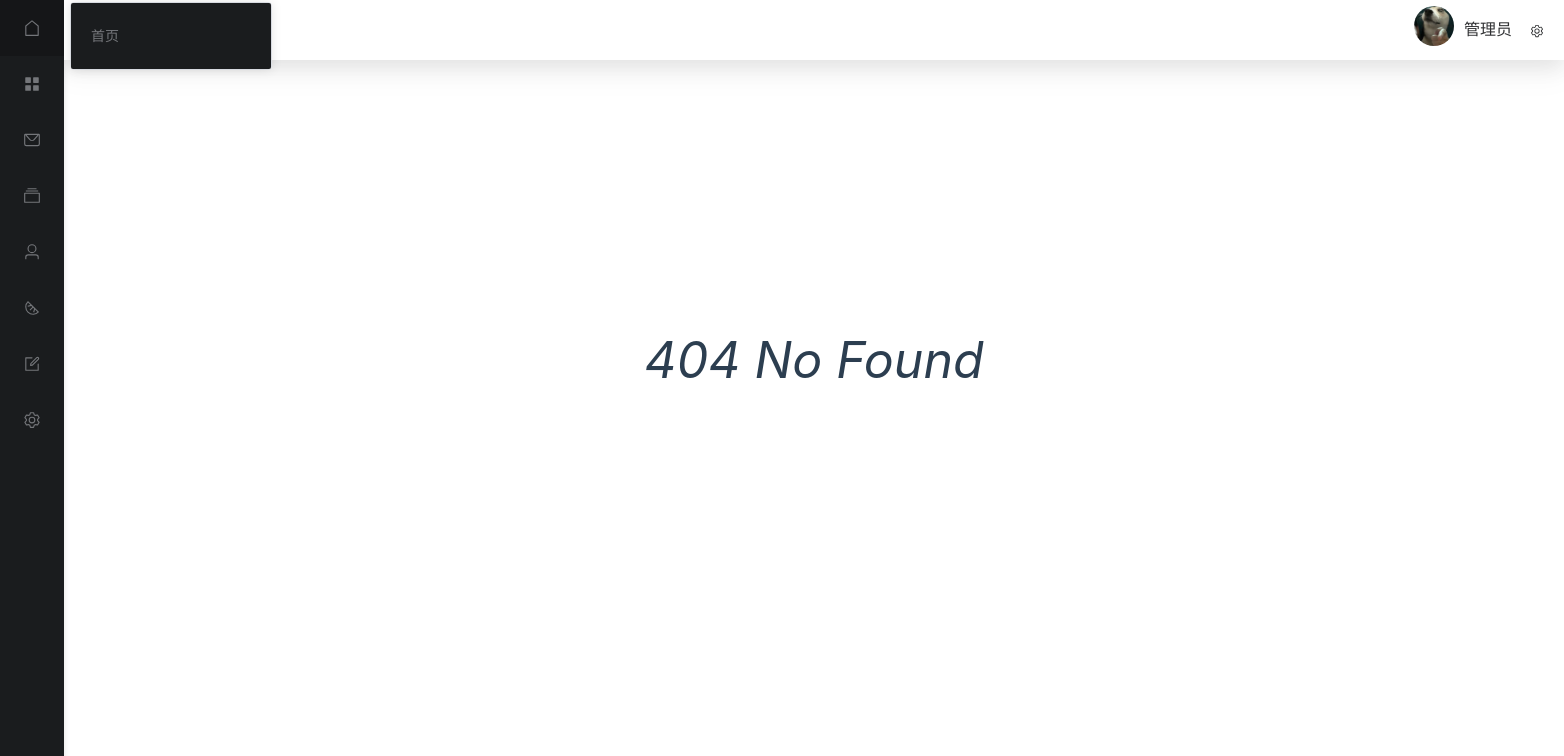
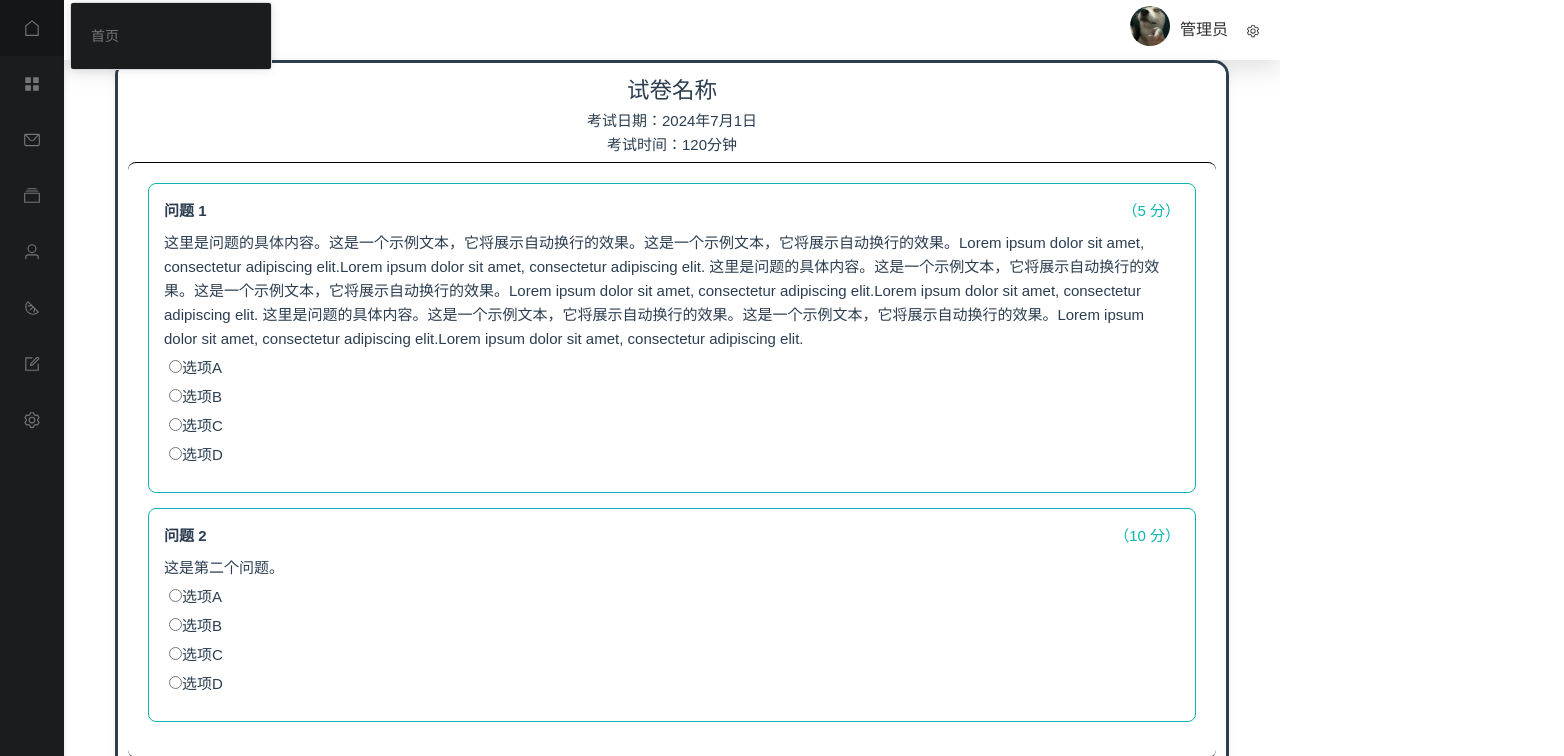
Before and after one commit to AnUpdatingHam/OnlineExamination-fontend, a Vue app in the folder examination_system/: page /question in a window 1280 px wide. Before the commit this address had no page. Shown: the top 756 px of the page, 1564 px wide, since content can reach past the window. Built offline with nearby package versions, Linux system fonts and the light colour scheme; no server answers.

Commit message:
完善用户更改选项、查询试题作答记录逻辑

```diff
--- a/examination_system/src/components/Aside.vue
+++ b/examination_system/src/components/Aside.vue
@@ -36,9 +36,9 @@ const iconColor = ref('color:#F8FAFB')
           <template #title>
             <el-icon>
               <Message />
-            </el-icon><span>评论管理</span>
+            </el-icon><span>问题列表</span>
           </template>
-          <el-menu-item index="/admin/comments">评论管理列表</el-menu-item>
+          <el-menu-item index="/question">问题列表</el-menu-item>
         </el-sub-menu>
         <el-sub-menu index="4">
           <template #title>
--- a/examination_system/src/router/index.js
+++ b/examination_system/src/router/index.js
@@ -7,6 +7,7 @@ const router = createRouter({
         { path: '/', name: 'home', component: () => import('../views/ColumnlistView.vue')},
         { path: '/index', name: 'index', component: () => import('../components/TheWelcome.vue')},
         { path: '/about', name: 'about', component: () => import('../views/AboutView.vue')},
+        { path: '/question', name: 'question', component: () => import('../views/QuestionListView.vue')},
         { path: '/paper', name: 'paper', component: () => import('../views/PaperView.vue')},
         { path: '/history', name: 'history', component: () => import('../views/HistoryView.vue')},
         { path: '/:pathMatch(.*)*', name: 'noFound', component: () => import('../views/NoFoundVue.vue')}
--- /dev/null
+++ b/examination_system/src/stores/constant.js
@@ -0,0 +1,5 @@
+import { reactive } from 'vue'
+
+export const constant = reactive({
+  host: 'http://localhost:8080'
+})
--- a/examination_system/src/views/QuestionListView.vue
+++ b/examination_system/src/views/QuestionListView.vue
@@ -12,7 +12,7 @@
           <span class="question-score">（{{ question.score }} 分）</span>
         </div>
         <div class="question-body">
-          <p>{{ question.content }}</p>
+          <p>{{ question.text }}</p>
           <ul class="options-list">
             <li v-for="(option, optionIndex) in question.options" :key="optionIndex">
 <!--              <div class="Radio">-->
@@ -40,6 +40,7 @@
 
 <script>
 import axios from 'axios';
+import {constant} from "@/stores/constant";
 
 export default {
   data() {
@@ -71,19 +72,23 @@ export default {
       questions: [
         {
           id: 1,
-          content: '这里是问题的具体内容。这是一个示例文本，它将展示自动换行的效果。这是一个示例文本，它将展示自动换行的效果。Lorem ipsum dolor sit amet, consectetur adipiscing elit.Lorem ipsum dolor sit amet, consectetur adipiscing elit.\n这里是问题的具体内容。这是一个示例文本，它将展示自动换行的效果。这是一个示例文本，它将展示自动换行的效果。Lorem ipsum dolor sit amet, consectetur adipiscing elit.Lorem ipsum dolor sit amet, consectetur adipiscing elit.\n这里是问题的具体内容。这是一个示例文本，它将展示自动换行的效果。这是一个示例文本，它将展示自动换行的效果。Lorem ipsum dolor sit amet, consectetur adipiscing elit.Lorem ipsum dolor sit amet, consectetur adipiscing elit.\n',
-          options: ['选项1', '选项2', '选项3', '选项4'],
+          text: '这里是问题的具体内容。这是一个示例文本，它将展示自动换行的效果。这是一个示例文本，它将展示自动换行的效果。Lorem ipsum dolor sit amet, consectetur adipiscing elit.Lorem ipsum dolor sit amet, consectetur adipiscing elit.\n这里是问题的具体内容。这是一个示例文本，它将展示自动换行的效果。这是一个示例文本，它将展示自动换行的效果。Lorem ipsum dolor sit amet, consectetur adipiscing elit.Lorem ipsum dolor sit amet, consectetur adipiscing elit.\n这里是问题的具体内容。这是一个示例文本，它将展示自动换行的效果。这是一个示例文本，它将展示自动换行的效果。Lorem ipsum dolor sit amet, consectetur adipiscing elit.Lorem ipsum dolor sit amet, consectetur adipiscing elit.\n',
+          candidateAns: "选项A 选项B 选项C 选项D",
+          options: ['选项A', '选项B', '选项C', '选项D'],
           score: 5,
           correctAnswer: 0,
-          analysis: '这里是解析的内容，可以根据实际需要填写。'
+          analysis: '这里是解析的内容，可以根据实际需要填写。',
+          ans: 1
         },
         {
           id: 2,
-          content: '这是第二个问题。',
+          text: '这是第二个问题。',
+          candidateAns: "选项A 选项B 选项C 选项D",
           options: ['选项A', '选项B', '选项C', '选项D'],
           score: 10,
           correctAnswer: 1,
-          analysis: '这里是第二个问题的解析内容。'
+          analysis: '这里是第二个问题的解析内容。',
+          ans: 2
         },
         // Add more questions as needed
       ],
@@ -112,7 +117,8 @@ export default {
           id: this.records[questionIndex].recordId,//需要请求获得records
           ans: this.selectedAnswers[questionIndex]
         }
-        const ret = await axios.put('/user/record', putData)
+        console.log("ans = " + putData.ans)
+        const ret = await axios.put(`${constant.host}/user/record`, putData)
       } catch(error) {
         console.error("Puting Data Error:", error)
       }
@@ -121,15 +127,27 @@ export default {
 
   async created() {
     try {
+      //填入测试数据
+      this.userId = 2;
+      this.examId = 1;
+      this.page = 1;
+      this.pageSize = 10;
       //请求历史作答记录
-      const getData = {
+      const queryParams = {
         userId: this.userId,//需要修改
         examId: this.examId,//需要修改
         page: this.page,//需要修改
         pageSize: this.pageSize//需要修改
       }
-      const ret = await axios.get('/user/exam/records/page', getData)
-      this.records = ret.records
+
+      const ret = await axios.get(`${constant.host}/user/exam/records/page`, {params: queryParams})
+      console.log(JSON.stringify(ret))
+      this.records = ret.data.data.records
+      this.questions = this.records
+      for (let i = 0; i < this.questions.length; i++) {
+        this.questions[i].options = this.records[i].candidateAns.split(' ')
+        this.selectedAnswers[i] = this.records[i].ans
+      }
       //根据历史作答和试卷渲染页面
 
     } catch(error) {
```
Also changed, not shown: examination_system/src/stores/counter.js (deleted, +0 -12 lines).
